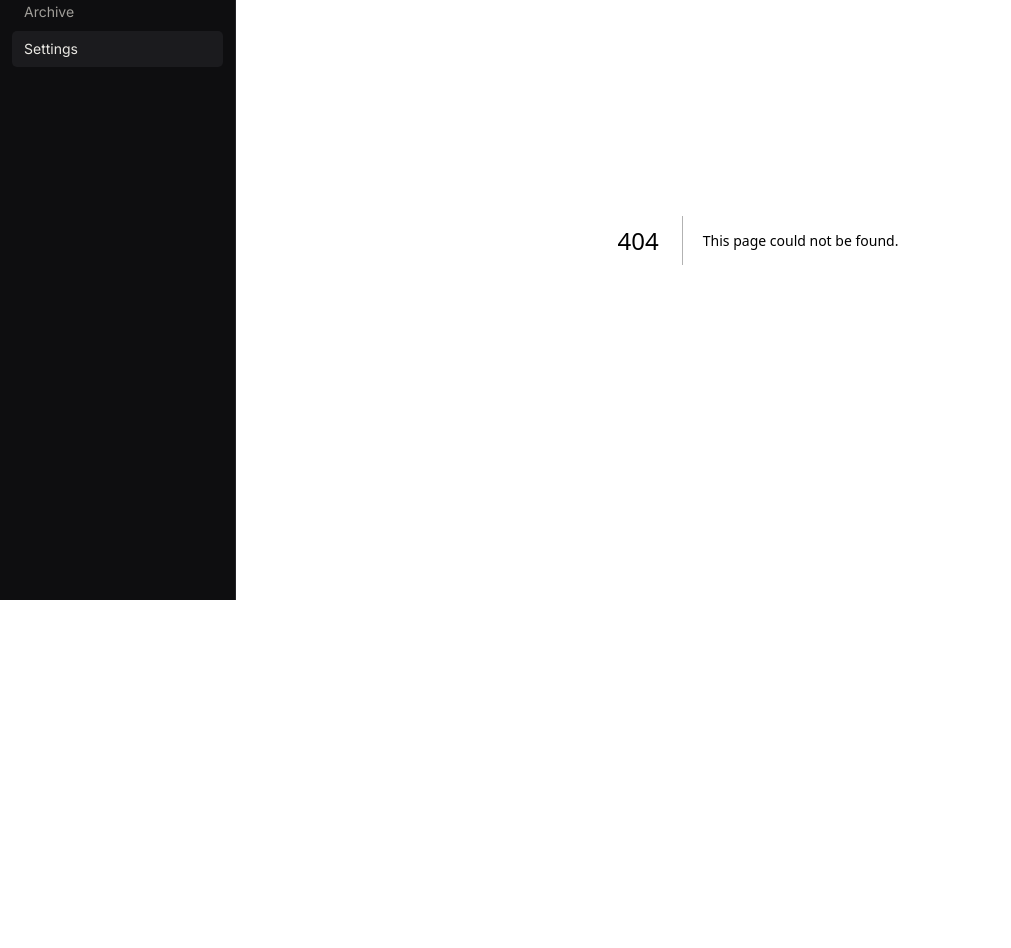
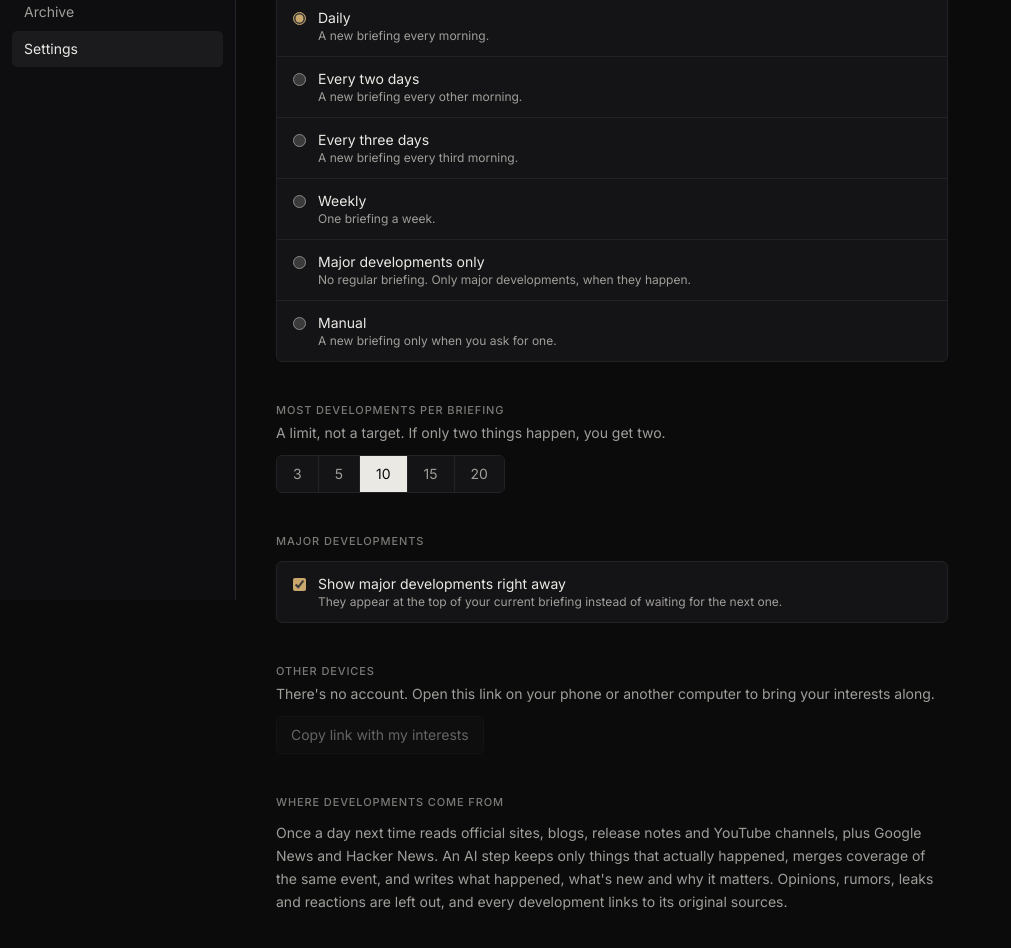
Before and after one commit to vhrcam/next-time, a Next.js app: page /settings in a window 1280 px wide. Before the commit this address had no page. Shown: the part 200-1148 px from the top of the page, without its empty margins (0-1011 px from the left). Before the commit the page ends 920 px from the top, so only its background shows below. Built offline with nearby package versions, Linux system fonts and the light colour scheme.

Commit message:
Add the Settings page
Schedule, the per-briefing limit, early major developments, and a link for other devices.

```diff
--- /dev/null
+++ b/app/settings/page.tsx
@@ -0,0 +1,105 @@
+"use client";
+
+import { useState, type ReactNode } from "react";
+import { limits, schedules, type Settings } from "@/lib/briefing";
+import { useClient, useInterests, useSettings } from "@/lib/store";
+import { PageHead, button, label } from "../ui";
+
+function Field({ title, note, children }: { title: string; note?: string; children: ReactNode }) {
+  return (
+    <section>
+      <h2 className={label}>{title}</h2>
+      {note && <p className="mt-1 text-sm text-muted">{note}</p>}
+      <div className="mt-3">{children}</div>
+    </section>
+  );
+}
+
+export default function SettingsPage() {
+  const client = useClient();
+  const [settings, setSettings] = useSettings();
+  const [interests] = useInterests();
+  const [copied, setCopied] = useState(false);
+  if (!client) return null;
+
+  const set = (patch: Partial<Settings>) => setSettings({ ...settings, ...patch });
+
+  async function copy() {
+    await navigator.clipboard.writeText(`${location.origin}/?t=${interests.map((i) => i.id).join(",")}`).catch(() => {});
+    setCopied(true);
+    setTimeout(() => setCopied(false), 2000);
+  }
+
+  return (
+    <>
+      <PageHead title="Settings">
+        <p>Choose how often you get a briefing and how much goes in it. Everything is saved in this browser.</p>
+      </PageHead>
+
+      <div className="max-w-2xl space-y-10">
+        <Field title="Briefing schedule">
+          <div className="divide-y divide-line rounded-md border border-line bg-surface">
+            {schedules.map((s) => (
+              <label key={s.id} className="flex cursor-pointer items-start gap-3 px-4 py-3 transition-colors hover:bg-raised">
+                <input
+                  type="radio"
+                  name="schedule"
+                  checked={settings.schedule === s.id}
+                  onChange={() => set({ schedule: s.id })}
+                  className="mt-1 accent-accent"
+                />
+                <span>
+                  <span className="block text-sm text-ink">{s.label}</span>
+                  <span className="block text-xs text-muted">{s.note}</span>
+                </span>
+              </label>
+            ))}
+          </div>
+        </Field>
+
+        <Field title="Most developments per briefing" note="A limit, not a target. If only two things happen, you get two.">
+          <div className="inline-flex overflow-hidden rounded-md border border-line">
+            {limits.map((n) => (
+              <button
+                key={n}
+                onClick={() => set({ limit: n })}
+                aria-pressed={settings.limit === n}
+                className={`border-l border-line px-4 py-2 text-sm first:border-l-0 ${
+                  settings.limit === n ? "bg-ink text-bg" : "bg-surface text-muted hover:text-ink"
+                }`}
+              >
+                {n}
+              </button>
+            ))}
+          </div>
+        </Field>
+
+        {settings.schedule !== "major" && (
+          <Field title="Major developments">
+            <label className="flex cursor-pointer items-start gap-3 rounded-md border border-line bg-surface px-4 py-3">
+              <input type="checkbox" checked={settings.early} onChange={(e) => set({ early: e.target.checked })} className="mt-1 accent-accent" />
+              <span>
+                <span className="block text-sm text-ink">Show major developments right away</span>
+                <span className="block text-xs text-muted">They appear at the top of your current briefing instead of waiting for the next one.</span>
+              </span>
+            </label>
+          </Field>
+        )}
+
+        <Field title="Other devices" note="There's no account. Open this link on your phone or another computer to bring your interests along.">
+          <button onClick={copy} disabled={!interests.length} className={button}>
+            {copied ? "Link copied" : "Copy link with my interests"}
+          </button>
+        </Field>
+
+        <Field title="Where developments come from">
+          <p className="text-sm leading-relaxed text-muted">
+            Once a day next time reads official sites, blogs, release notes and YouTube channels, plus Google News and Hacker News. An AI step
+            keeps only things that actually happened, merges coverage of the same event, and writes what happened, what&apos;s new and why it
+            matters. Opinions, rumors, leaks and reactions are left out, and every development links to its original sources.
+          </p>
+        </Field>
+      </div>
+    </>
+  );
+}
```
